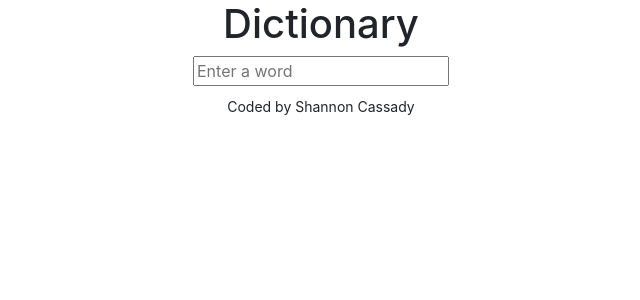
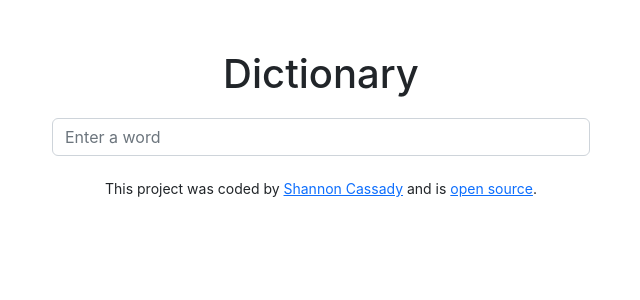
Before and after one commit to scassady8/dictionary-app, a React (Create React App) app: page / in a window 1280 px wide. Shown: the top 300 px of the page, without its empty margins (319-959 px from the left). Built offline with nearby package versions, Linux system fonts and the light colour scheme.

Commit message:
Updated styling
Updated styling for search field. Updated the links and styling for footer.

```diff
--- a/src/App.css
+++ b/src/App.css
@@ -1,5 +1,5 @@
 .App {
-  text-align: center;
+  margin: 50px;
 }
 
 .App-header {
--- a/src/App.js
+++ b/src/App.js
@@ -11,8 +11,21 @@ function App() {
         <main>
           <Search />
         </main>
-        <footer  className="text-center mt-2">
-          <small>Coded by Shannon Cassady</small>
+        <footer  className="text-center mt-3">
+          <p>
+            <small>
+              This project was coded by {" "}
+              <a href="https://github.com/scassady8"
+                target="_blank"
+                rel="noopener noreferrer">Shannon Cassady
+              </a>
+                {" "} and is{" "}
+              <a href="https://github.com/scassady8/dictionary-app"
+                target="_blank"
+                rel="noopener noreferrer">open source
+              </a>.
+            </small>
+          </p>
         </footer>
       </div>
     </div>
--- a/src/Search.css
+++ b/src/Search.css
@@ -1,3 +1,7 @@
-.Search {
-    text-align: center;
+.Search form {
+    margin: 20px;
 }
+.Search input {
+    display: block;
+    margin: 0 auto;
+}
--- a/src/Search.js
+++ b/src/Search.js
@@ -25,7 +25,7 @@ export default function Search() {
     return (
         <div className="Search">
             <form onSubmit={searchKeyword}>
-                <input type="search" placeholder='Enter a word' onChange={updateKeyword}/>
+                <input type="search" placeholder='Enter a word' className="form-control w-50" onChange={updateKeyword}/>
             </form>
             <Results results={results}/>
         </div>
```
